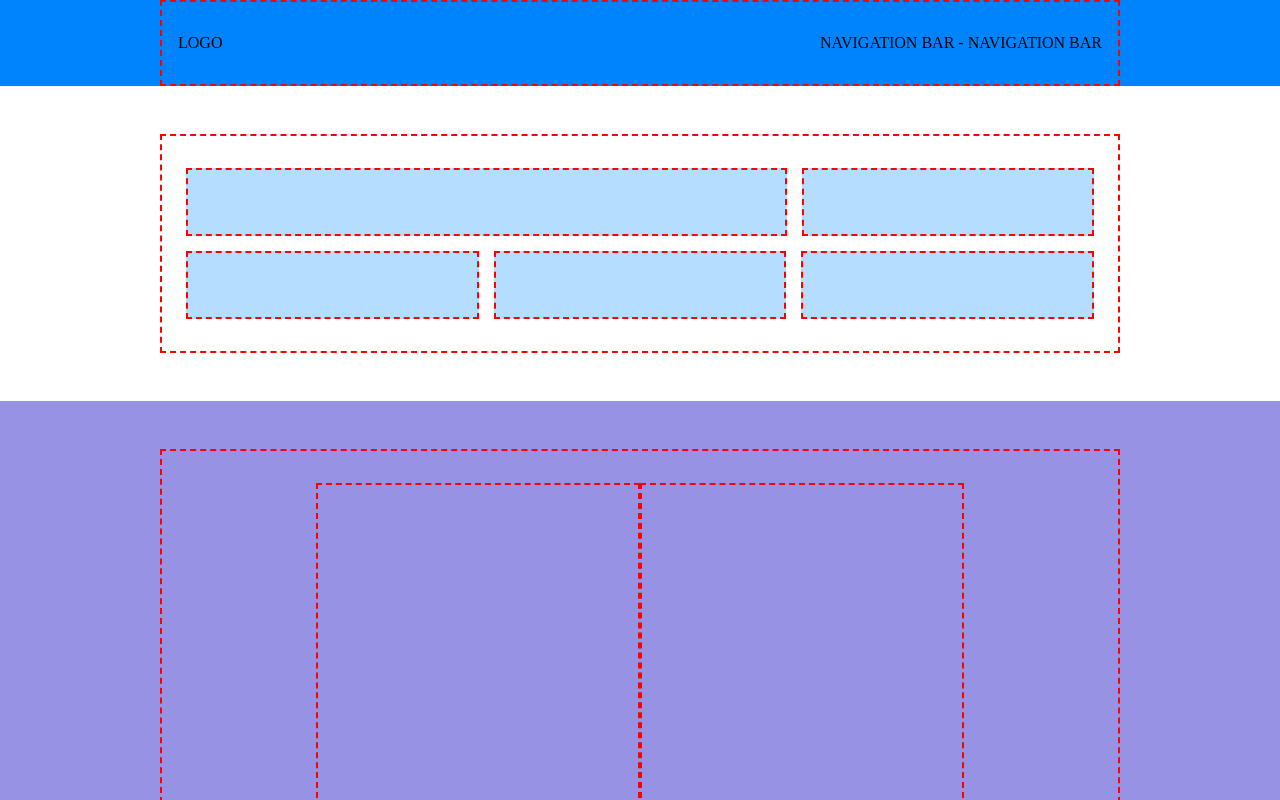
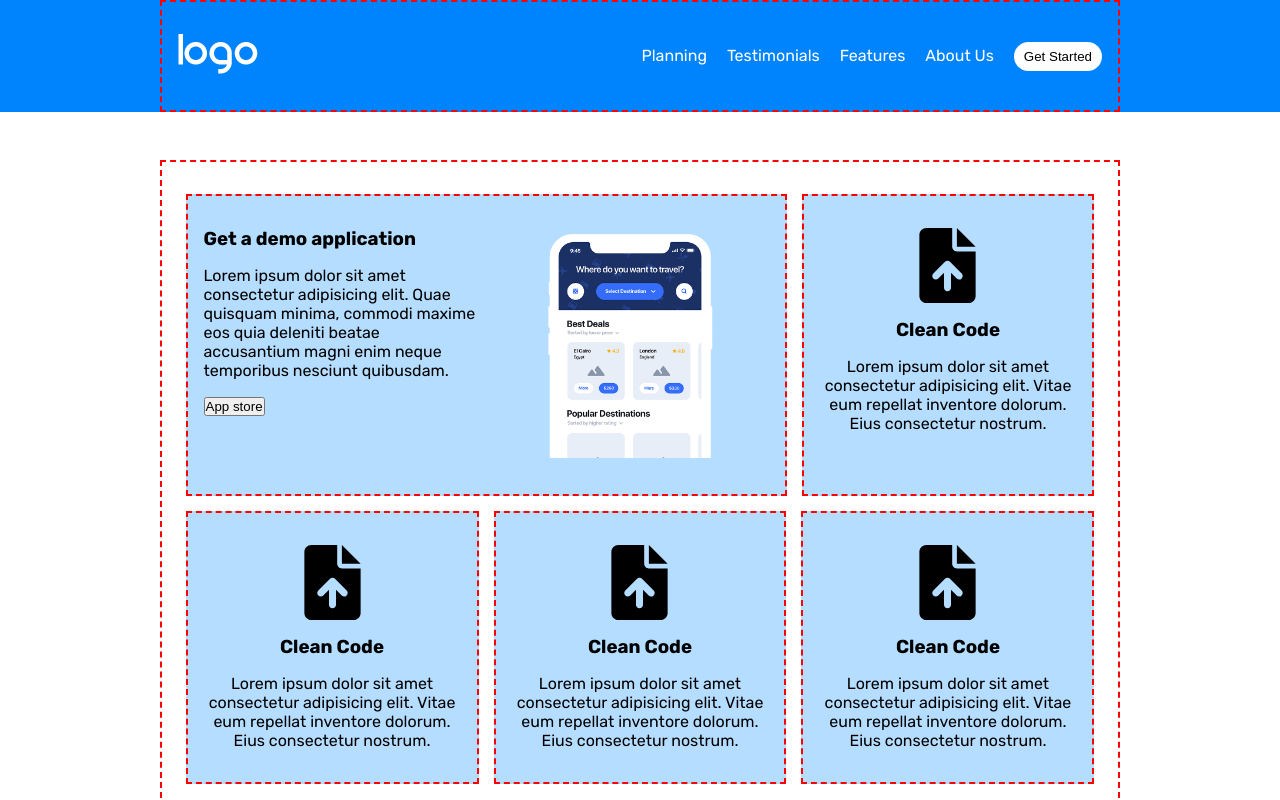
Before and after one commit to FernandoSilvera/htmlcss-responsive-layout, a plain HTML site: page index.html in a window 1280 px wide. Shown: the top 800 px of the page. Drawn offline with Linux system fonts and the light colour scheme.

Commit message:
Jumbotron completed, miss details.

```diff
--- a/css/style.css
+++ b/css/style.css
@@ -9,6 +9,10 @@ Breakpoints
   margin: 0;
   padding: 0;
   box-sizing: border-box;
+}
+
+body {
+  font-family: 'Rubik', sans-serif;
 }
 
 :root {
@@ -44,6 +48,15 @@ Breakpoints
   border: 2px dashed red;
 }
 
+img {
+  width: 100%;
+  height: 100%;
+}
+
+svg {
+  width: 100%;
+  height: 100%;
+}
 
 /* --------------- UTILITIES --------------- */
 /* ----- FLEX ----- */
@@ -60,6 +73,15 @@ Breakpoints
 
 .just-center {
   justify-content: center;
+}
+
+.no-wrap {
+  flex-wrap: nowrap;
+}
+
+.card-half {
+  flex-wrap: nowrap;
+  flex-basis: 50%;
 }
 
 /* ---------- COLUMNS ---------- */
@@ -101,15 +123,40 @@ Breakpoints
   background-color: var(--color-secondary-l);
 }
 
-/* Font */
-.font-secondary-l {
+/* Text */
+.txt-white {
+  color: white;
+}
+
+.txt-secondary-l {
   color: var(--color-secondary-l);
+}
+
+
+/* ---------- TEXT ---------- */
+.txt-center {
+  text-align: center;
+}
+
+/* ---------- PADDING / MARGIN / BORDER ---------- */
+.mar-int-bot {
+  margin-bottom: 1rem;
 }
 
 
 /* --------------- CONTENT --------------- */
 header .flex-row {
   justify-content: space-between;
+  align-items: center;
+}
+
+header ul {
+  list-style: none;
+}
+
+header li {
+  display: inline-block;
+  padding-left: 1rem;
 }
 
 #jumbotron .flex-row {
@@ -118,6 +165,15 @@ header .flex-row {
 
 #jumbotron .col {
   background-color: var(--color-secondary-l);
+}
+
+#jumbotron h3 {
+  margin-bottom: 1rem;
+}
+
+#jumbotron .image {
+  width: 75%;
+  margin: auto;
 }
 
 #partners .flex-row {
@@ -139,6 +195,21 @@ header .flex-row {
 footer {
   background-color: rgb(25, 25, 25);
 }
+
+.button-text {
+  padding: 7px 10px;
+  border-radius: 20px;
+  border: none;
+  background-color: white;
+}
+
+.jumbo-logo {
+  width: 75px;
+  height: 75px;
+  margin: 0 auto 1rem;
+}
+
+
 
 
 /* --------------- QUERIES --------------- */
--- a/index.html
+++ b/index.html
@@ -6,18 +6,29 @@
   <meta name="viewport" content="width=device-width, initial-scale=1.0">
   <title>HTML CSS Responsive Layout</title>
   <link rel="stylesheet" href="css/style.css">
+  <link rel="preconnect" href="https://fonts.googleapis.com">
+  <link rel="preconnect" href="https://fonts.gstatic.com" crossorigin>
+  <link href="https://fonts.googleapis.com/css2?family=Rubik:ital,wght@0,300;0,400;0,500;0,600;0,700;0,800;0,900;1,300;1,400;1,500;1,600;1,700;1,800;1,900&display=swap" rel="stylesheet">
 </head>
 
 <body>
-  <header class="bg-secondary">
+  <header class="bg-secondary txt-white">
     <div class="container">
       <div class="flex-row">
         <div class="col">
-          LOGO
+          <img src="img/logo.png" alt="logo">
         </div>
 
         <div class="col">
-          NAVIGATION BAR - NAVIGATION BAR
+          <nav>
+            <ul>
+              <li>Planning</li>
+              <li>Testimonials</li>
+              <li>Features</li>
+              <li>About Us</li>
+              <li><button class="button-text">Get Started</button></li>
+            </ul>
+          </nav>
         </div>
       </div>
     </div>
@@ -30,24 +41,54 @@
     <section id="jumbotron">
       <div class="container">
         <div class="flex-row">
-          <div class="col col-2 s-basis-full">
+          <div class="flex-row no-wrap col col-2 s-basis-full">
+            <div class="col card-half">
+              <h3>Get a demo application</h3>
+              <p class="mar-int-bot">Lorem ipsum dolor sit amet consectetur adipisicing elit. Quae quisquam minima, commodi maxime eos quia deleniti beatae accusantium magni enim neque temporibus nesciunt quibusdam.</p>
+              <button>App store</button>
+            </div>
 
+            <div class="col card-half">
+              <div class="image">
+                <img src="img/phone.png" alt="phone">
+              </div>
+            </div>
           </div>
 
-          <div class="col col-1 s-basis-full">
+          <div class="col col-1 txt-center s-basis-full">
+            <div class="jumbo-logo">
+              <svg xmlns="http://www.w3.org/2000/svg" viewBox="0 0 384 512" fill="currentColor"><path d="M256 0v128h128L256 0zM224 128L224 0H48C21.49 0 0 21.49 0 48v416C0 490.5 21.49 512 48 512h288c26.51 0 48-21.49 48-48V160h-127.1C238.3 160 224 145.7 224 128zM288.1 344.1C284.3 349.7 278.2 352 272 352s-12.28-2.344-16.97-7.031L216 305.9V408c0 13.25-10.75 24-24 24s-24-10.75-24-24V305.9l-39.03 39.03c-9.375 9.375-24.56 9.375-33.94 0s-9.375-24.56 0-33.94l80-80c9.375-9.375 24.56-9.375 33.94 0l80 80C298.3 320.4 298.3 335.6 288.1 344.1z"/></svg>
+            </div>
 
+            <h3>Clean Code</h3>
+            <p>Lorem ipsum dolor sit amet consectetur adipisicing elit. Vitae eum repellat inventore dolorum. Eius consectetur nostrum.</p>
           </div>
 
-          <div class="col col-1 s-basis-full">
+          <div class="col col-1 txt-center s-basis-full">
+            <div class="jumbo-logo mar-int-bot">
+              <svg xmlns="http://www.w3.org/2000/svg" viewBox="0 0 384 512" fill="currentColor"><path d="M256 0v128h128L256 0zM224 128L224 0H48C21.49 0 0 21.49 0 48v416C0 490.5 21.49 512 48 512h288c26.51 0 48-21.49 48-48V160h-127.1C238.3 160 224 145.7 224 128zM288.1 344.1C284.3 349.7 278.2 352 272 352s-12.28-2.344-16.97-7.031L216 305.9V408c0 13.25-10.75 24-24 24s-24-10.75-24-24V305.9l-39.03 39.03c-9.375 9.375-24.56 9.375-33.94 0s-9.375-24.56 0-33.94l80-80c9.375-9.375 24.56-9.375 33.94 0l80 80C298.3 320.4 298.3 335.6 288.1 344.1z"/></svg>
+            </div>
 
+            <h3>Clean Code</h3>
+            <p>Lorem ipsum dolor sit amet consectetur adipisicing elit. Vitae eum repellat inventore dolorum. Eius consectetur nostrum.</p>
           </div>
 
-          <div class="col col-1 s-basis-full">
+          <div class="col col-1 txt-center s-basis-full">
+            <div class="jumbo-logo">
+              <svg xmlns="http://www.w3.org/2000/svg" viewBox="0 0 384 512" fill="currentColor"><path d="M256 0v128h128L256 0zM224 128L224 0H48C21.49 0 0 21.49 0 48v416C0 490.5 21.49 512 48 512h288c26.51 0 48-21.49 48-48V160h-127.1C238.3 160 224 145.7 224 128zM288.1 344.1C284.3 349.7 278.2 352 272 352s-12.28-2.344-16.97-7.031L216 305.9V408c0 13.25-10.75 24-24 24s-24-10.75-24-24V305.9l-39.03 39.03c-9.375 9.375-24.56 9.375-33.94 0s-9.375-24.56 0-33.94l80-80c9.375-9.375 24.56-9.375 33.94 0l80 80C298.3 320.4 298.3 335.6 288.1 344.1z"/></svg>
+            </div>
 
+            <h3>Clean Code</h3>
+            <p>Lorem ipsum dolor sit amet consectetur adipisicing elit. Vitae eum repellat inventore dolorum. Eius consectetur nostrum.</p>
           </div>
 
-          <div class="col col-1 s-basis-full">
+          <div class="col col-1 txt-center s-basis-full">
+            <div class="jumbo-logo">
+              <svg xmlns="http://www.w3.org/2000/svg" viewBox="0 0 384 512" fill="currentColor"><path d="M256 0v128h128L256 0zM224 128L224 0H48C21.49 0 0 21.49 0 48v416C0 490.5 21.49 512 48 512h288c26.51 0 48-21.49 48-48V160h-127.1C238.3 160 224 145.7 224 128zM288.1 344.1C284.3 349.7 278.2 352 272 352s-12.28-2.344-16.97-7.031L216 305.9V408c0 13.25-10.75 24-24 24s-24-10.75-24-24V305.9l-39.03 39.03c-9.375 9.375-24.56 9.375-33.94 0s-9.375-24.56 0-33.94l80-80c9.375-9.375 24.56-9.375 33.94 0l80 80C298.3 320.4 298.3 335.6 288.1 344.1z"/></svg>
+            </div>
 
+            <h3>Clean Code</h3>
+            <p>Lorem ipsum dolor sit amet consectetur adipisicing elit. Vitae eum repellat inventore dolorum. Eius consectetur nostrum.</p>
           </div>
         </div>
       </div>
```
